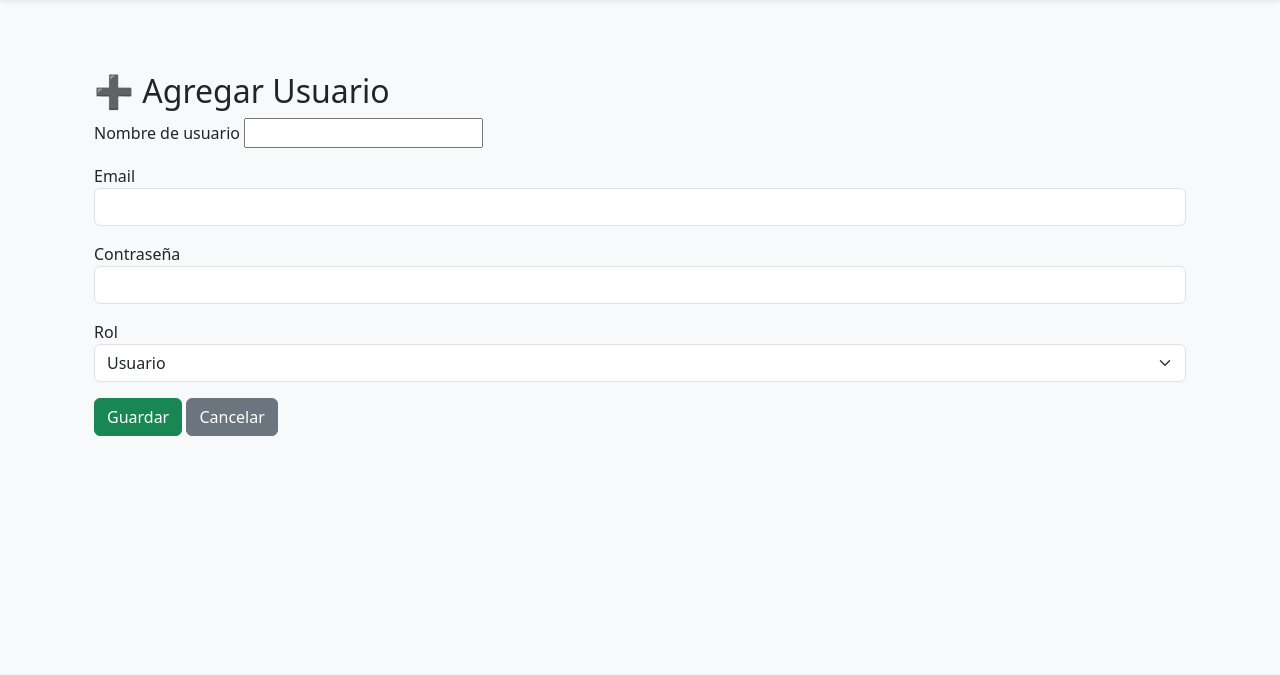
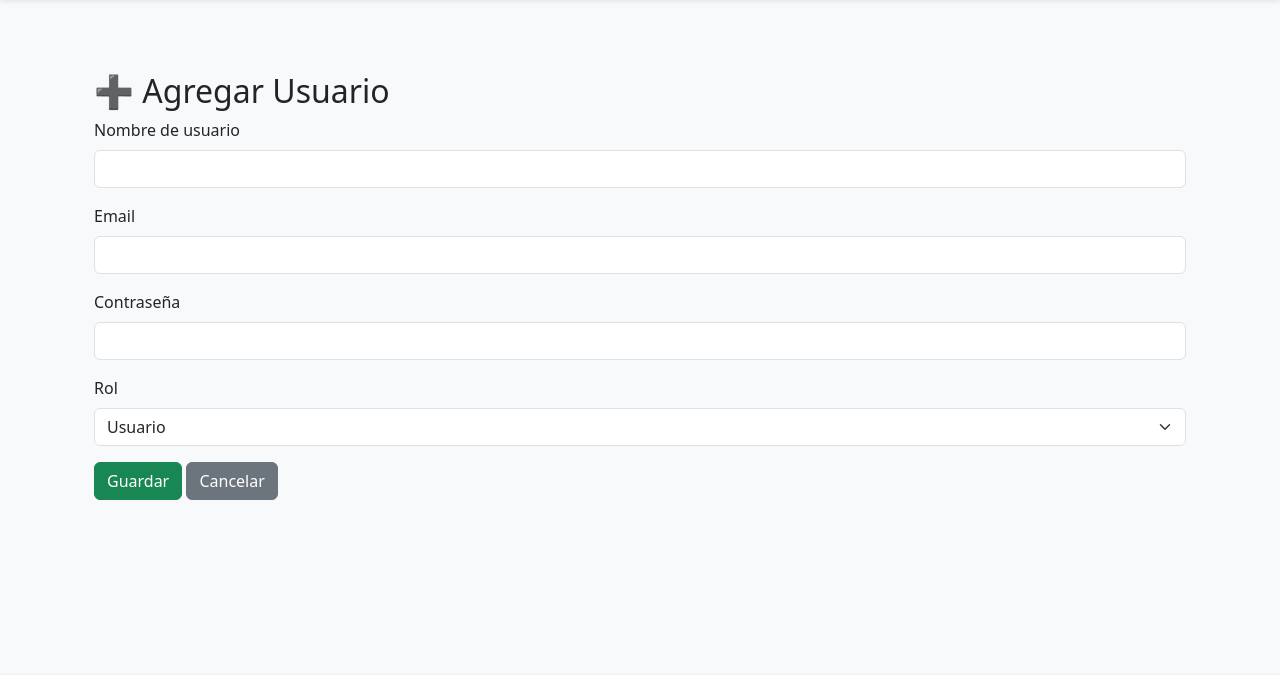
Before and after one commit to Luisa-0o/ProyectoFlask_POO1, a Flask app: template templates/add_user.html in a window 1280 px wide. Shown: the part 56-731 px from the top of the page. Run offline with Flask 3, Linux system fonts and the light colour scheme; the template is opened without the code that fills it, so the values that code supplies are empty.

Commit message:
Correcciones medium

```diff
--- a/templates/add_user.html
+++ b/templates/add_user.html
@@ -4,25 +4,28 @@
     <h2>➕ Agregar Usuario</h2>
     <form method="POST">
         <div class="mb-3">
-            <label for="username">Nombre de usuario</label>
-            <input type="text" id="username" name="username">
+            <label for="username" class="form-label">Nombre de usuario</label>
+            <input type="text" id="username" name="username" class="form-control" required>
+        </div>
 
+        <div class="mb-3">
+            <label for="email" class="form-label">Email</label>
+            <input type="email" id="email" name="email" class="form-control" required>
         </div>
+
         <div class="mb-3">
-            <label>Email</label>
-            <input type="email" name="email" class="form-control" required>
+            <label for="password" class="form-label">Contraseña</label>
+            <input type="password" id="password" name="password" class="form-control" required>
         </div>
+
         <div class="mb-3">
-            <label>Contraseña</label>
-            <input type="password" name="password" class="form-control" required>
-        </div>
-        <div class="mb-3">
-            <label>Rol</label>
-            <select name="role" class="form-select">
+            <label for="role" class="form-label">Rol</label>
+            <select id="role" name="role" class="form-select" required>
                 <option value="user">Usuario</option>
                 <option value="admin">Administrador</option>
             </select>
         </div>
+
         <button type="submit" class="btn btn-success">Guardar</button>
         <a href="{{ url_for('admin_users') }}" class="btn btn-secondary">Cancelar</a>
     </form>
```
